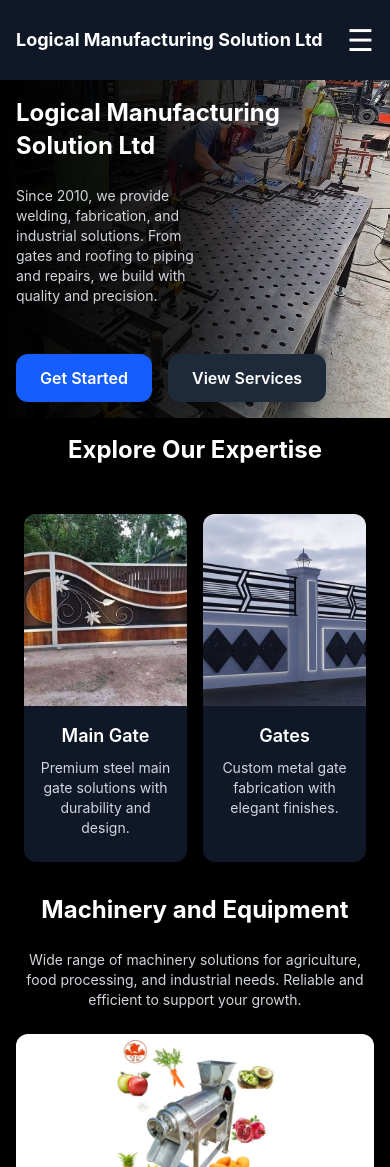
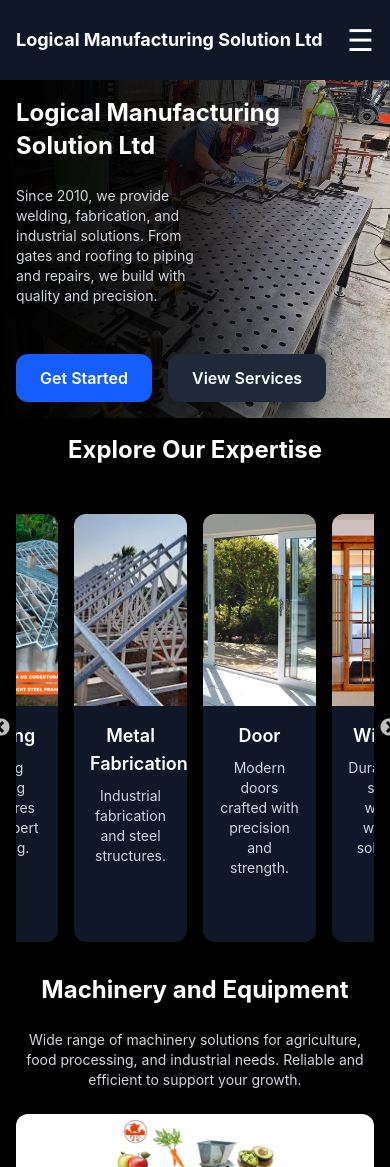
Before and after one commit to TheoNshimyimana/logical, a React (Vite) app: page / in a window 390 px wide. Shown: the top 1167 px of the page. Built offline with nearby package versions, Linux system fonts and the light colour scheme.

Commit message:
responsivess fitting

```diff
--- a/src/pages/Body.jsx
+++ b/src/pages/Body.jsx
@@ -33,7 +33,6 @@ const industries = [
   { title: "Metal Fabrication", img: Roofing2, description: "Industrial fabrication and steel structures." },
   { title: "Door", img: Door1, description: "Modern doors crafted with precision and strength." },
   { title: "Window", img: Window1, description: "Durable and stylish welded window solutions." },
-  { title: "Window", img: Window2, description: "Modern welded windows with strong security." },
 ];
 
 const machinery = [
@@ -52,11 +51,14 @@ const sliderSettings = {
   dots: true,
   infinite: true,
   speed: 500,
-  arrows: false,
+  arrows: true,
   slidesToShow: 5,
   slidesToScroll: 1,
-  initialSlide: 0,
+  initialSlide: 1,
   adaptiveHeight: false,
+  centerMode: true,
+  autoplay: true,
+  autoplaySpeed: 2000,
   responsive: [
     {
       breakpoint: 1280, // laptops
--- a/src/pages/Services.jsx
+++ b/src/pages/Services.jsx
@@ -18,7 +18,6 @@ import Rice from "../images/machinery/rice.jpeg";
 import Grinder from "../images/machinery/grinder.jpeg";
 import Ground from "../images/machinery/groundnuts.png";
 import Pea from "../images/machinery/small-pea-nuts.jpg";
-
 
 // DoorClosed, windows,gates and roofing
 
@@ -48,8 +47,6 @@ import Guide3 from "../images/customs/guide3.png";
 import Rack1 from "../images/customs/rack1.jpeg";
 import Rack2 from "../images/customs/rack2.jpeg";
 import Gate from "../images/customs/gate1.jpeg";
-
-
 
 export default function Services() {
   // Services Data
@@ -253,9 +250,6 @@ export default function Services() {
     },
   ];
 
-
-
-
   return (
     <>
       <Navbar />
@@ -373,13 +367,29 @@ export default function Services() {
                 speed: 600,
                 slidesToShow: 4,
                 slidesToScroll: 1,
-                centerMode: true,
                 autoplay: true,
                 autoplaySpeed: 3000,
+                centerMode: false,
+
                 responsive: [
-                  { breakpoint: 1024, settings: { slidesToShow: 3 } },
-                  { breakpoint: 768, settings: { slidesToShow: 2 } },
-                  { breakpoint: 480, settings: { slidesToShow: 1 } },
+                  {
+                    breakpoint: 1024,
+                    settings: {
+                      slidesToShow: 3,
+                    },
+                  },
+                  {
+                    breakpoint: 768,
+                    settings: {
+                      slidesToShow: 2,
+                    },
+                  },
+                  {
+                    breakpoint: 640,
+                    settings: {
+                      slidesToShow: 1,
+                    },
+                  },
                 ],
               };
 
@@ -418,5 +428,4 @@ export default function Services() {
       <Footer />
     </>
   );
-
 }
```
